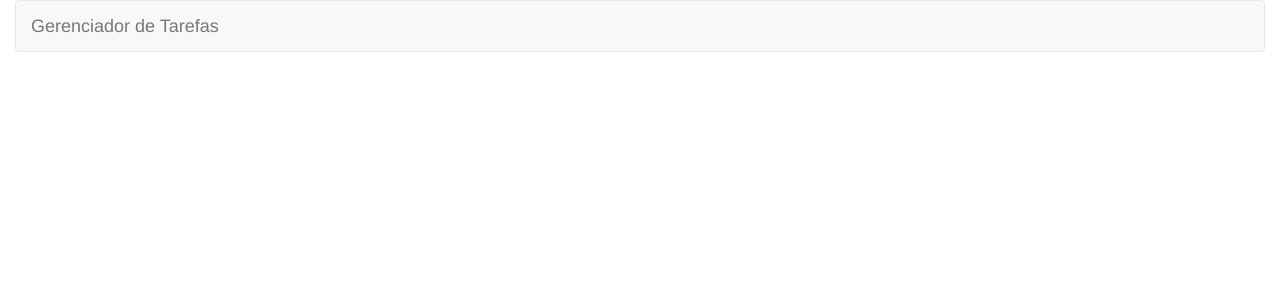
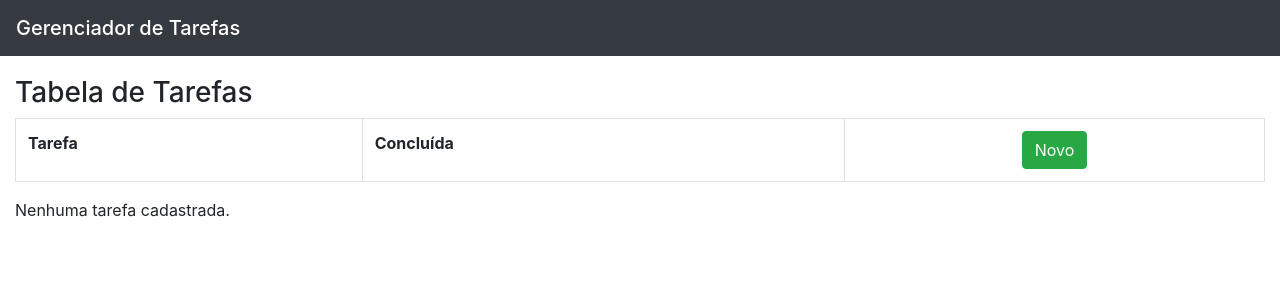
Before and after one commit to marrcelosantana/gerenciador-tarefas-angular, an Angular app: page /listar-tarefas in a window 1280 px wide. Before the commit this address led to /. Shown: the top 300 px of the page. Built offline with nearby package versions, Linux system fonts and the light colour scheme.

Commit message:
add table

```diff
--- a/angular.json
+++ b/angular.json
@@ -31,8 +31,7 @@
               "src/assets"
             ],
             "styles": [
-              "src/styles.scss",
-              "./node_modules/bootstrap/dist/css/bootstrap.min.css"
+              "src/styles.scss"
             ],
             "scripts": []
           },
--- a/src/app/app-routing.module.ts
+++ b/src/app/app-routing.module.ts
@@ -1,8 +1,10 @@
 import { NgModule } from "@angular/core";
 import { Routes, RouterModule } from "@angular/router";
+import { ListarTarefasComponent } from "./components/listar-tarefas/listar-tarefas.component";
 
 export const routes: Routes = [
-
+  { path: '', redirectTo: '/listar-tarefas', pathMatch: 'full' },
+  { path: 'listar-tarefas', component: ListarTarefasComponent }
 ];
 
 @NgModule({
--- a/src/app/app.component.html
+++ b/src/app/app.component.html
@@ -1,12 +1,6 @@
-<div class="container-fluid">
-  <nav class="navbar navbar-default">
-    <div class="container-fluid">
-      <div class="navbar-header" >
-        <a class="navbar-brand" href="#">
-          {{ title }}
-        </a>
-      </div>
-    </div>
+<div class="container-app">
+  <nav class="navbar navbar-dark bg-dark" style="margin-bottom: 20px;">
+    <span class="navbar-brand mb-0 h1">{{ title }}</span>
   </nav>
   <router-outlet></router-outlet>
 </div>
--- /dev/null
+++ b/src/app/components/listar-tarefas/listar-tarefas.component.html
@@ -0,0 +1,34 @@
+<div class="container-fluid">
+  <h3>Tabela de Tarefas</h3>
+
+  <table class="table table-striped table-bordered table-hover">
+    <tr>
+      <th>Tarefa</th>
+      <th>Concluída</th>
+      <th class="text-center">
+        <a class="btn btn-xs btn-success">
+          <span style="color: white">Novo</span>
+        </a>
+      </th>
+    </tr>
+    <tr *ngFor="let tarefa of tarefas">
+      <td [class.sucess]="!tarefa.concluida">
+        {{ tarefa.nome }}
+      </td>
+      <td style="width: 70px" class="text-center">
+        <input type="checkbox" style="cursor: pointer;" [value]="tarefa.id">
+      </td>
+      <td class="text-center" style="width: 200px">
+        <a title="Editar" alt="Editar" class="btn btn-xs btn-info" style="margin-right: 5px">
+          <span style="color: white">Editar</span>
+        </a>
+        <a href="#" title="Remover" alt="Remover" class="btn btn-xs btn-danger">
+          Remover
+        </a>
+      </td>
+    </tr>
+  </table>
+
+  <p *ngIf="tarefas.length == 0">Nenhuma tarefa cadastrada.</p>
+
+</div>
--- /dev/null
+++ b/src/app/components/listar-tarefas/listar-tarefas.component.ts
@@ -0,0 +1,28 @@
+import { Component, OnInit } from '@angular/core';
+import { Tarefa } from 'src/app/models/tarefa';
+import { TarefaService } from 'src/app/services/tarefa.service';
+
+@Component({
+  selector: 'app-listar-tarefas',
+  templateUrl: './listar-tarefas.component.html',
+  styleUrls: ['./listar-tarefas.component.scss']
+})
+export class ListarTarefasComponent implements OnInit {
+
+  tarefas: Tarefa[];
+
+  constructor(private tarefaService: TarefaService) { }
+
+  ngOnInit(): void {
+    this.inicializar();
+  }
+
+  listarTodos() : Tarefa[] {
+    return this.tarefaService.listarTodos();
+  }
+
+  inicializar(){
+    this.tarefas = this.listarTodos();
+  }
+
+}
--- a/src/index.html
+++ b/src/index.html
@@ -6,6 +6,8 @@
   <base href="/">
   <meta name="viewport" content="width=device-width, initial-scale=1">
   <link rel="icon" type="image/x-icon" href="favicon.ico">
+  <link rel="stylesheet" href="https://stackpath.bootstrapcdn.com/bootstrap/4.1.3/css/bootstrap.min.css"
+  integrity="sha384-MCw98/SFnGE8fJT3GXwEOngsV7Zt27NXFoaoApmYm81iuXoPkFOJwJ8ERdknLPMO" crossorigin="anonymous">
 </head>
 <body>
   <app-root></app-root>
```
Also changed, not shown: src/app/app.module.ts (+9 -3 lines), src/app/components/listar-tarefas/listar-tarefas.component.scss (added), 1 other file (tests, documents, lock files or other folders).
